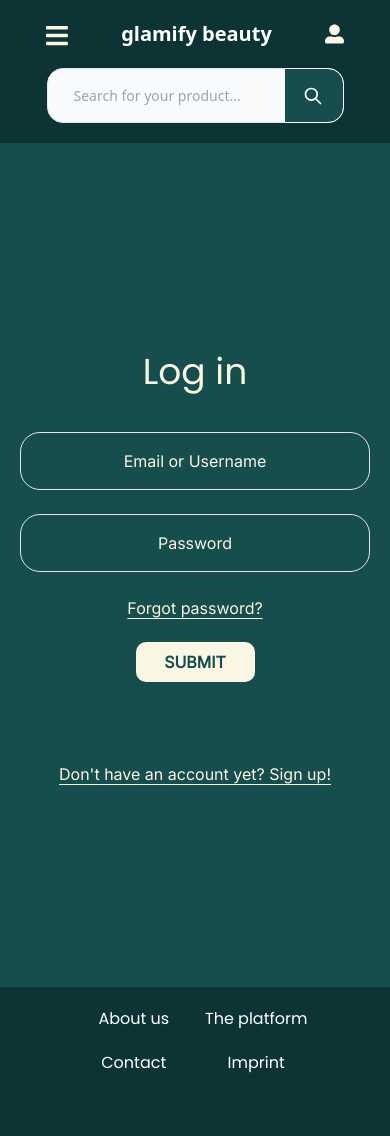
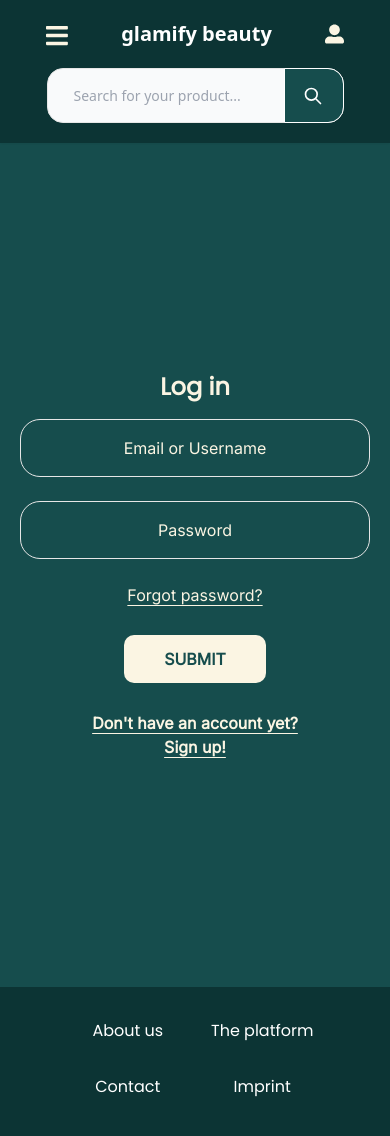
Before and after one commit to fahmiSD/glamify, a Nuxt app: page /login in a window 390 px wide. Shown: the top 1136 px of the page. Built offline with nearby package versions, Linux system fonts and the light colour scheme.

Commit message:
responsive 3

```diff
--- a/layouts/default.vue
+++ b/layouts/default.vue
@@ -175,10 +175,10 @@
       <slot />
     </div>
 
-    <footer>
-      <div class="bg-[#0C3434] h-[246px] py-5">
+    <footer class="md:hidden">
+      <div class="bg-[#0C3434] h-[246px] md:py-5 py-8">
         <div class="flex justify-center">
-          <div class="max-w-[450px] grid md:flex grid-cols-2 md:gap-12 gap-5">
+          <div class="max-w-[450px] grid md:flex grid-cols-2 md:gap-12 gap-8">
             <p class="text-white font-poppins text-center">About us</p>
             <p class="text-white font-poppins text-center">The platform</p>
             <p class="text-white font-poppins text-center">Contact</p>
--- a/pages/index.vue
+++ b/pages/index.vue
@@ -1824,7 +1824,7 @@
         </p>
       </div>
       <div class="flex justify-center items-center mb-8">
-        <p class="text-[#fbf5e3] md:text-4xl text-2xl text-center font-poppins">
+        <p class="text-[#fbf5e3] md:text-4xl text-xl text-center font-poppins">
           Receive updates on the latest products!
         </p>
       </div>
@@ -1861,6 +1861,16 @@
             </button>
           </div>
         </form>
+      </div>
+    </div>
+    <div class="bg-[#0C3434] h-[246px] md:py-5 py-8 md:block hidden">
+      <div class="flex justify-center">
+        <div class="max-w-[450px] grid md:flex grid-cols-2 md:gap-12 gap-8">
+          <p class="text-white font-poppins text-center">About us</p>
+          <p class="text-white font-poppins text-center">The platform</p>
+          <p class="text-white font-poppins text-center">Contact</p>
+          <p class="text-white font-poppins text-center">Imprint</p>
+        </div>
       </div>
     </div>
   </div>
--- a/pages/login.vue
+++ b/pages/login.vue
@@ -3,7 +3,7 @@
     <form>
       <div>
         <p
-          class="font-poppins text-[36px] text-[#FBF5E3] mb-[33px] text-center"
+          class="font-poppins font-bold md:font-normal text-2xl md:text-[36px] text-[#FBF5E3] md:mb-[33px] mb-4 text-center"
         >
           Log in
         </p>
@@ -23,17 +23,17 @@
           required
         />
       </div>
-      <div class="text-center mb-[22px]">
+      <div class="text-center md:mb-[22px] mb-7">
         <a
           href="#"
           class="text-[#FBF5E3] font-inter underline underline-offset-4"
           >Forgot password?</a
         >
       </div>
-      <div class="text-center mb-[80px]">
+      <div class="text-center md:mb-[80px] mb-7">
         <button
           type="submit"
-          class="bg-[#FBF5E3] rounded-[10px] w-[119px] h-[40px]"
+          class="bg-[#FBF5E3] rounded-[10px] md:w-[119px] md:h-[40px] px-10 py-3"
         >
           <p class="text-[#164D4D] font-inter font-bold">SUBMIT</p>
         </button>
@@ -41,8 +41,9 @@
       <div class="text-center">
         <a
           href="/signup"
-          class="text-[#FBF5E3] font-inter underline underline-offset-4"
-          >Don't have an account yet? Sign up!</a
+          class="text-[#FBF5E3] font-inter underline underline-offset-4 font-semibold"
+          >Don't have an account yet? <br class="md:hidden" />
+          Sign up!</a
         >
       </div>
     </form>
--- a/pages/signup.vue
+++ b/pages/signup.vue
@@ -3,7 +3,7 @@
     <form>
       <div>
         <p
-          class="font-poppins text-[36px] text-[#FBF5E3] mb-[33px] text-center"
+          class="font-poppins font-bold text-2xl md:font-normal md:text-[36px] text-[#FBF5E3] md:mb-[33px] mb-4 text-center"
         >
           Sign up
         </p>
```
